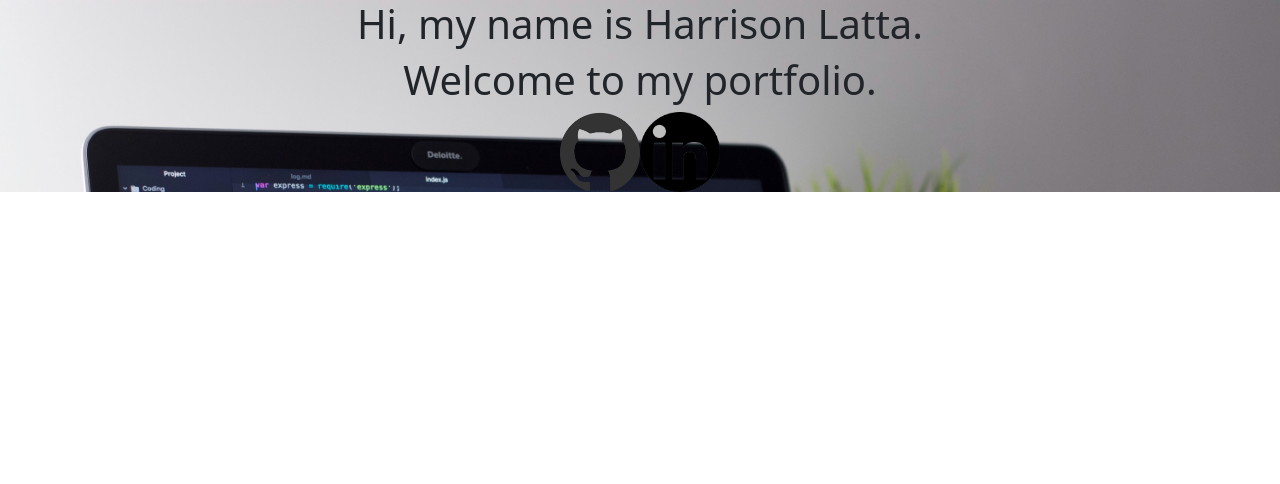
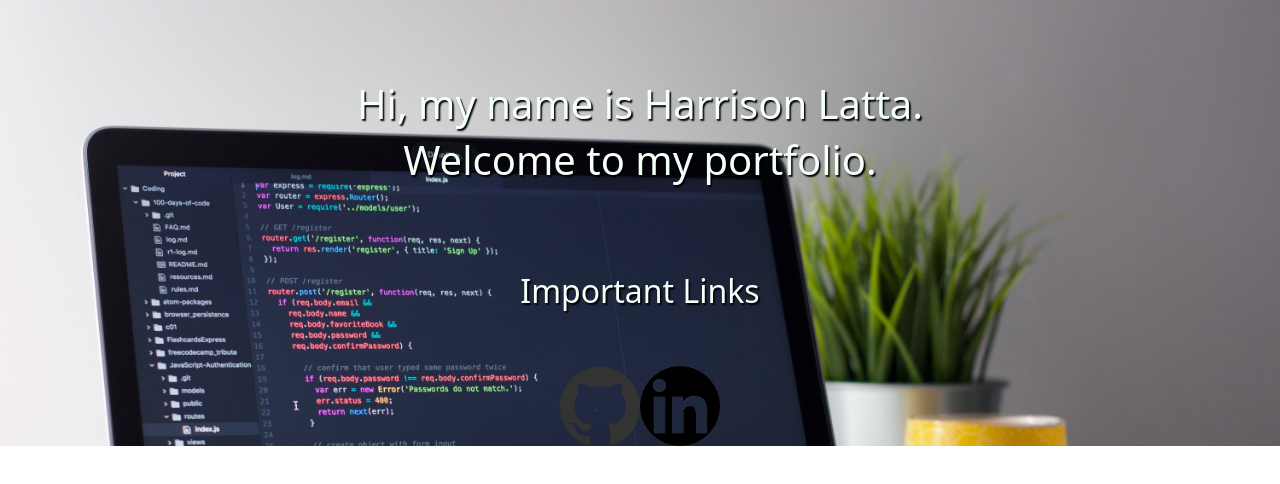
Before and after one commit to h-latta/Portfolio, a React (Create React App) app in the folder portfolio/: page / in a window 1280 px wide. Shown: the top 484 px of the page. Built offline with nearby package versions, Linux system fonts and the light colour scheme.

Commit message:
Added Headings and Style to Home Page

```diff
--- a/portfolio/src/App.css
+++ b/portfolio/src/App.css
@@ -6,19 +6,21 @@
   background-attachment: fixed;
   background-position: inherit;
 }
-.github {
-  height: 100px;
+
+.heading-top {
+  padding-top: 5rem;
+  color: mintcream;
+  text-shadow: 0.1rem 0.1rem 0.1rem black;
 }
 
-.App-link {
-  color: #61dafb;
+.heading-bottom {
+  padding-bottom: 5rem;
+  color: mintcream;
+  text-shadow: 0.1rem 0.1rem 0.1rem black;
 }
 
-@keyframes App-logo-spin {
-  from {
-    transform: rotate(0deg);
-  }
-  to {
-    transform: rotate(360deg);
-  }
+.link-style {
+  padding-bottom: 3rem;
+  color: mintcream;
+  text-shadow: 0.1rem 0.1rem 0.1rem black;
 }
--- a/portfolio/src/App.js
+++ b/portfolio/src/App.js
@@ -6,11 +6,16 @@ function App() {
   return (
     <body className='App'>
     <div>
-      <h1>Hi, my name is Harrison Latta.</h1>
-      <h1>Welcome to my portfolio.</h1>
+      <h1 className='heading-top'>Hi, my name is Harrison Latta.</h1>
+      <h1 className='heading-bottom'>Welcome to my portfolio.</h1>
     </div>
+    <div>
+      <h2 className='link-style'>Important Links</h2>
     <GitHubButton />
     <LinkedInButton />
+    </div>
+    <div>
+    </div>
     </body>
   );
 }
```
